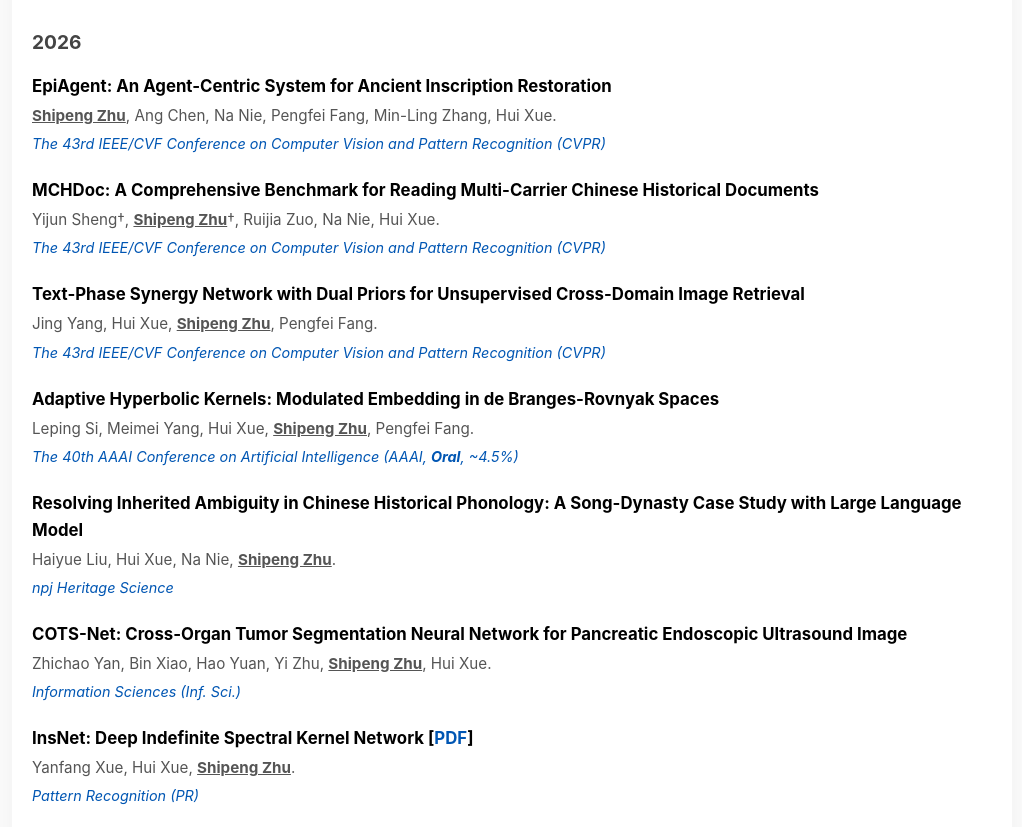
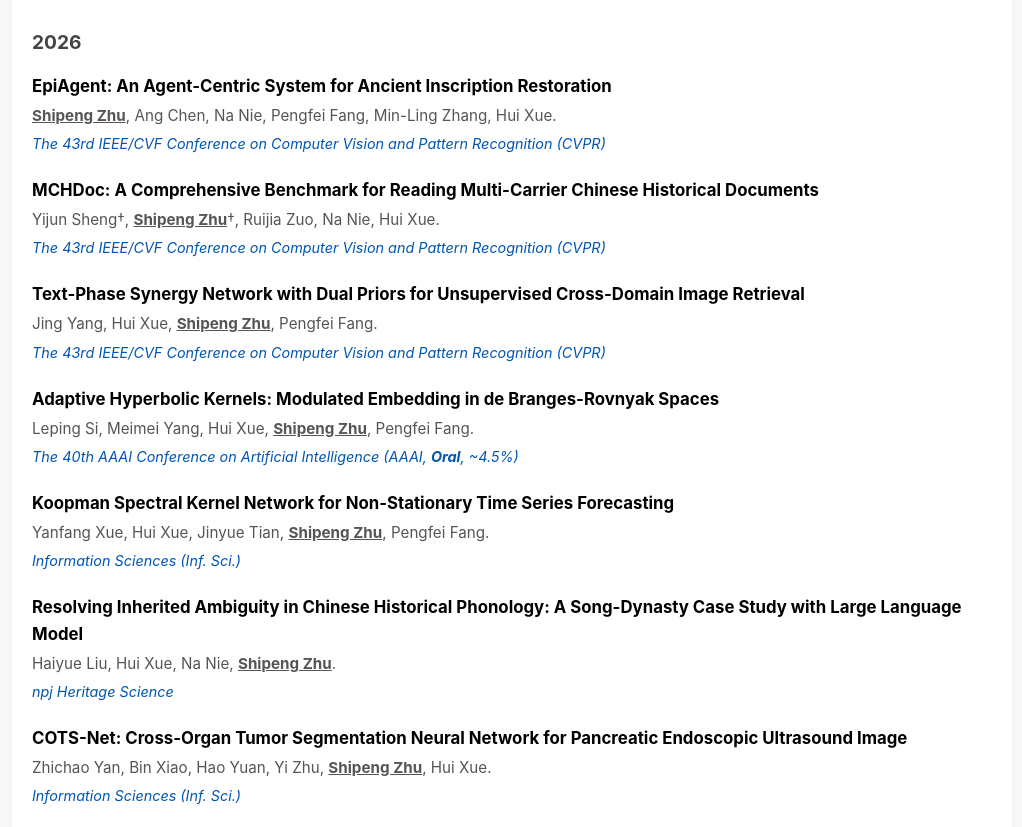
Before and after one commit to shipengzhubp/shipengzhubp.github.io, a plain HTML site: page publications.html in a window 1280 px wide. Shown: the part 270-1097 px from the top of the page, without its empty margins (128-1150 px from the left). Drawn offline with Linux system fonts and the light colour scheme.

Commit message:
Update publications.html

```diff
--- a/publications.html
+++ b/publications.html
@@ -179,6 +179,12 @@
         <div class="publication-venue">The 40th AAAI Conference on Artificial Intelligence (AAAI, <strong>Oral</strong>, ~4.5%) </div>
     </div>
 
+        <div class="publication-item">
+        <div class="publication-title">Koopman Spectral Kernel Network for Non-Stationary Time Series Forecasting</div>
+        <div class="publication-authors">Yanfang Xue, Hui Xue, Jinyue Tian, <u><b>Shipeng Zhu</b></u>, Pengfei Fang.</div>
+        <div class="publication-venue">Information Sciences (Inf. Sci.)</div>
+    </div>
+
     <div class="publication-item">
         <div class="publication-title">Resolving Inherited Ambiguity in Chinese Historical Phonology: A Song-Dynasty Case Study with Large Language Model</div>
         <div class="publication-authors">Haiyue Liu, Hui Xue, Na Nie, <u><b>Shipeng Zhu</b></u>.</div>
```
